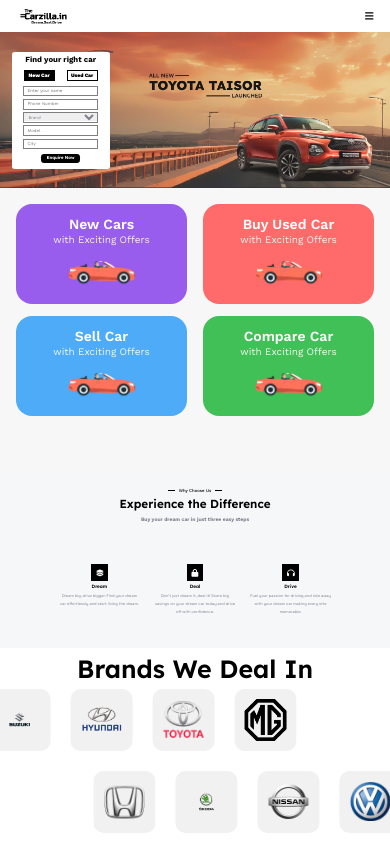
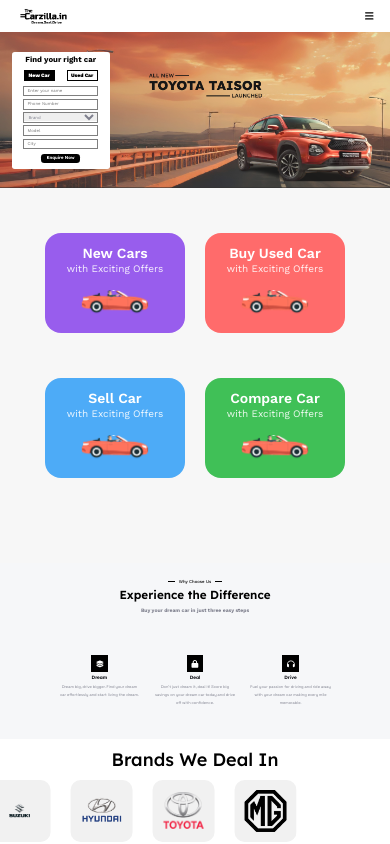
Before and after one commit to vrinda2606/thecarzilla, a React (Create React App) app: page /Home in a window 390 px wide. Shown: the top 844 px of the page. Built offline with nearby package versions, Linux system fonts and the light colour scheme.

Commit message:
padding issue and brands text size resolved

```diff
--- a/src/index.css
+++ b/src/index.css
@@ -1631,7 +1631,7 @@
   width: 100%;
   max-width: 900px;
   margin: 0 auto;
-  padding: 20px 40px;
+  padding: 20px 60px;
   background: #F7F7F7;
 }
 
@@ -1696,7 +1696,7 @@
   }
 
   .cards-grid {
-      gap: 16px 20px;
+      gap: 45px 20px;
   }
 
   .card-mobile {
@@ -1719,11 +1719,11 @@
 
 @media screen and (max-width: 480px) {
   .services-container {
-      padding: 16px 16px;
+      padding: 45px;
   }
 
   .cards-grid {
-      gap: 12px 16px;
+      gap: 45px 20px;
   }
 
   .card-mobile {
@@ -1754,12 +1754,10 @@
 
   .mobile-version-headingII {
     font-family: Lexend Deca;
-font-size: 25px;
-font-weight: 600;
+font-size: 18px;
+font-weight: 500;
 line-height: 21px;
 text-align: center;
-padding: 10px 10px;
-
 
 text-underline-position: from-font;
 text-decoration-skip-ink: none;
```
